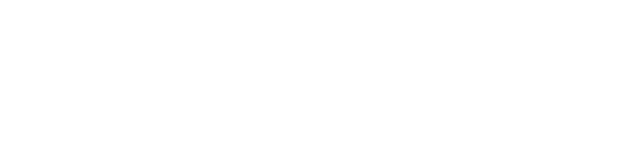
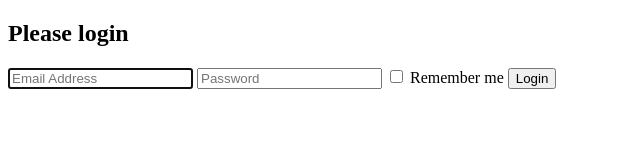
Before and after one commit to darriola2021670/Git_101, a plain HTML site: page index.html in a window 1280 px wide. Shown: the whole page, without its empty margins (0-640 px from the left). Drawn offline with Linux system fonts and the light colour scheme.

Commit message:
Se agrego la base del login y se arreglo un error

```diff
--- a/index.html
+++ b/index.html
@@ -6,6 +6,16 @@
     <title>Document</title>
 </head>
 <body>
-
+    <div class="wrapper">
+        <form class="form-signin">
+          <h2 class="form-signin-heading">Please login</h2>
+          <input type="text" class="form-control" name="username" placeholder="Email Address" required="" autofocus="" />
+          <input type="password" class="form-control" name="password" placeholder="Password" required=""/>
+          <label class="checkbox">
+            <input type="checkbox" value="remember-me" id="rememberMe" name="rememberMe"> Remember me
+          </label>
+          <button class="btn btn-lg btn-primary btn-block" type="submit">Login</button>
+        </form>
+      </div>
 </body>
 </html>
```
